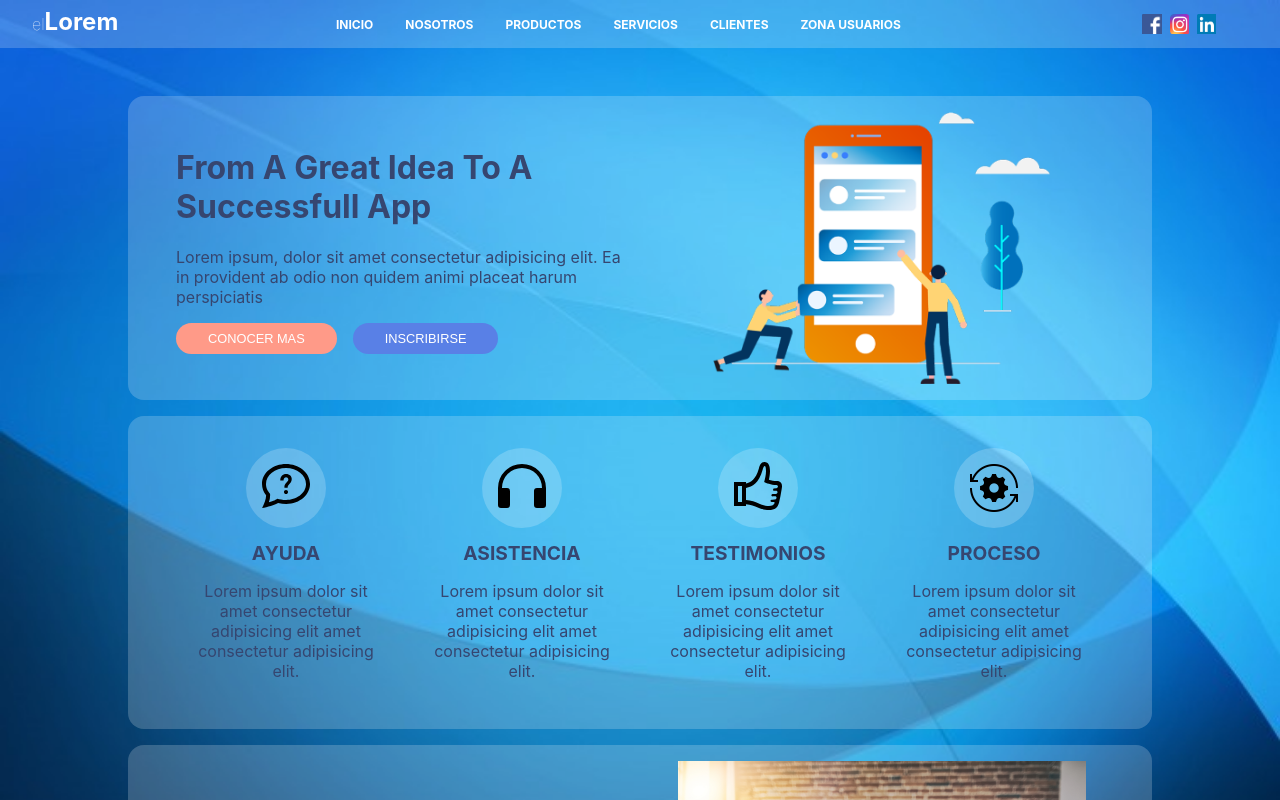
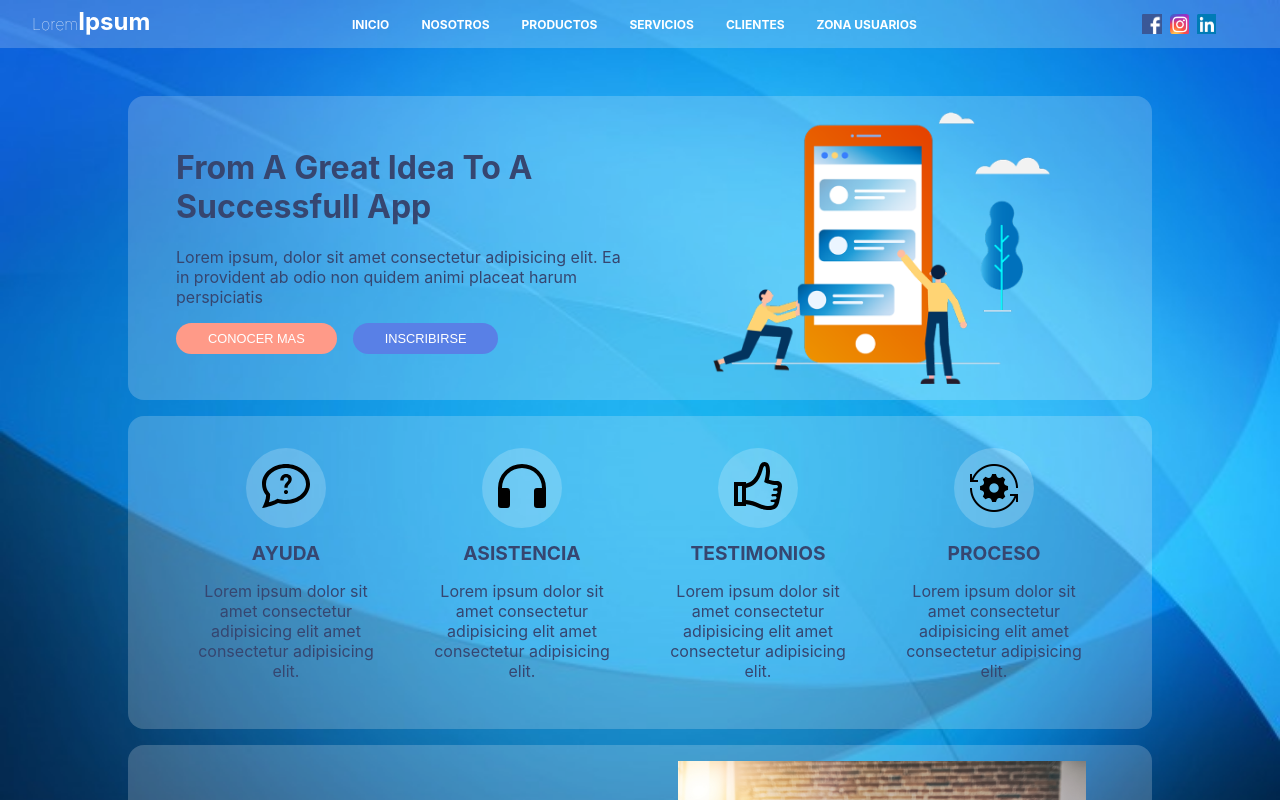
Before and after one commit to gioruanova/lorem-react, a React (Create React App) app: page / in a window 1280 px wide. Built offline with nearby package versions, Linux system fonts and the light colour scheme.

Commit message:
corections routes

```diff
--- a/public/index.html
+++ b/public/index.html
@@ -25,7 +25,7 @@
       Learn how to configure a non-root public URL by running `npm run build`.
     -->
     <link href="https://fonts.googleapis.com/css2?family=Raleway:wght@400;700&amp;display=swap" rel="stylesheet">
-    <title>el Lorem</title>
+    <title>LoremIpsum</title>
   </head>
   <body>
     <noscript>You need to enable JavaScript to run this app.</noscript>
--- a/src/_components/TopBar.jsx
+++ b/src/_components/TopBar.jsx
@@ -94,9 +94,9 @@ export default function TopBar() {
         <Logo>
           <a href="/">
             <h1>
-              el
+              Lorem
               <span>
-                <h2>Lorem</h2>
+                <h2>Ipsum</h2>
               </span>
             </h1>
           </a>
```
